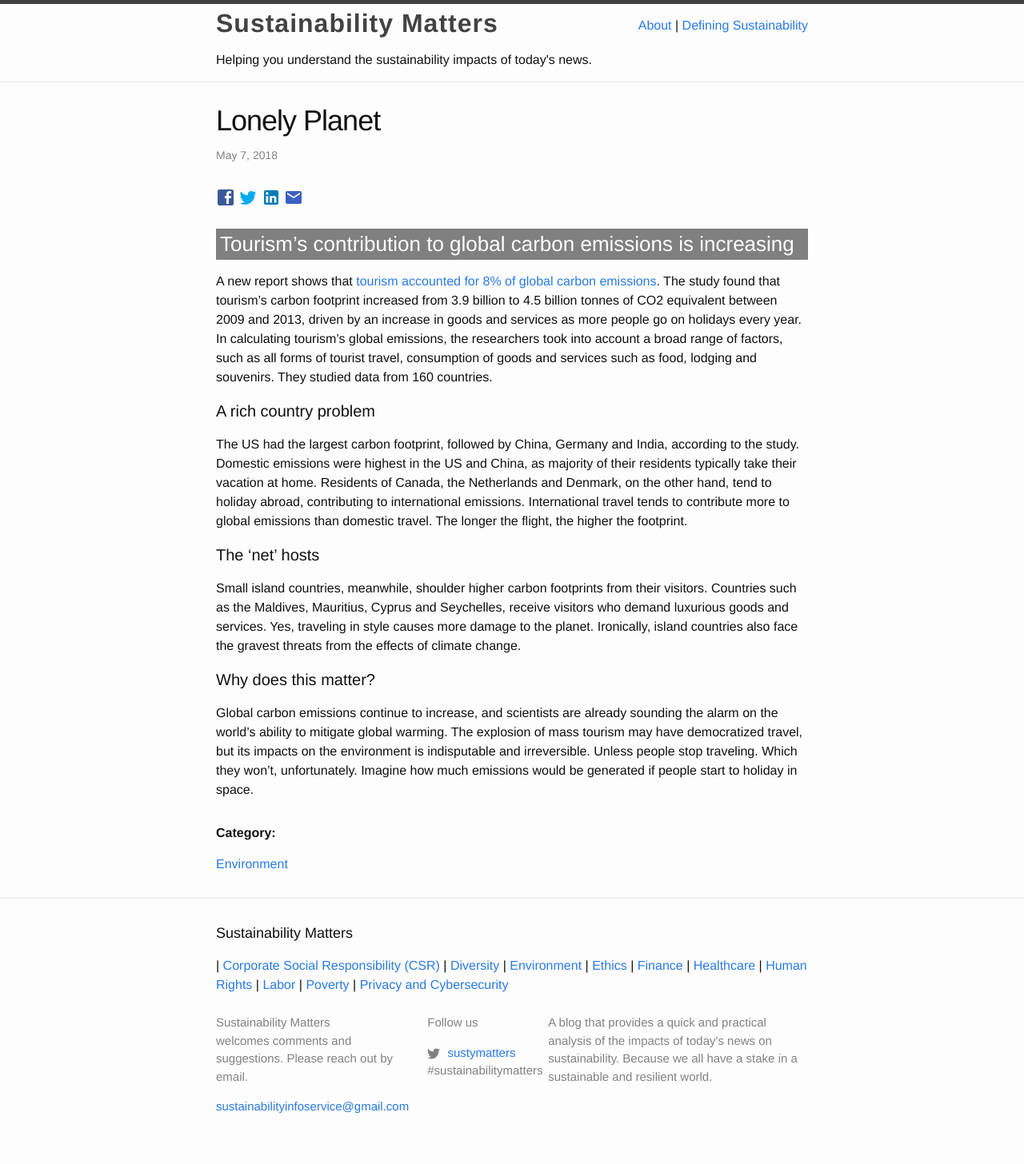
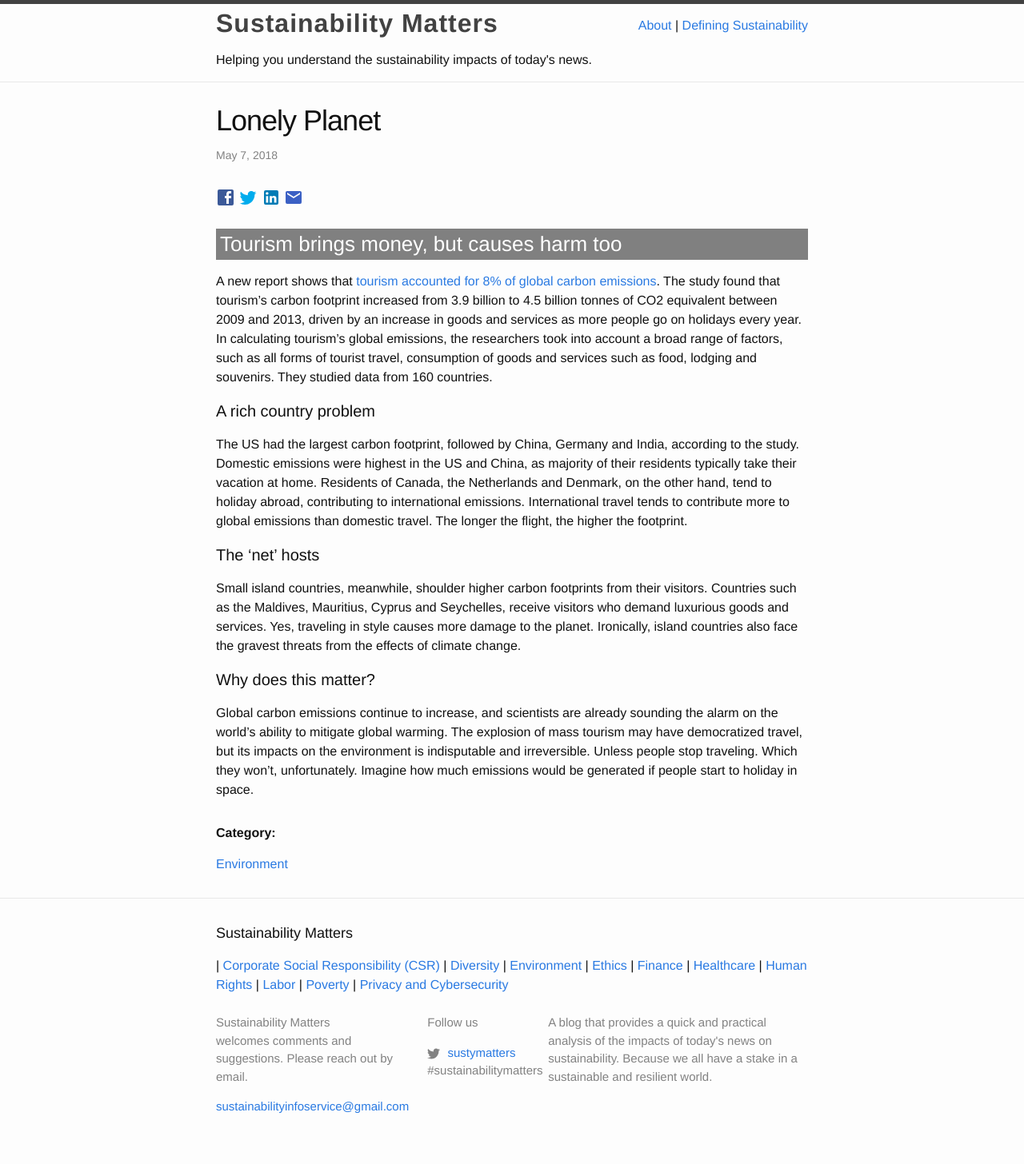
Before and after one commit to Sparkleleuk/Sustainability_Matters, a Jekyll site: the page built from _posts/2018-05-07-tourism.markdown, in a window 1280 px wide. Shown: the whole page at 80% size. Built offline with Jekyll 4.4.1, drawn with Linux system fonts in a browser that asks for light colours.

Commit message:
fix post

```diff
--- a/_posts/2018-05-07-tourism.markdown
+++ b/_posts/2018-05-07-tourism.markdown
@@ -5,7 +5,7 @@ excerpt: "Tourism is now responsible for 8% of global carbon emissions."
 categories: [Environment]
 ---
 
-### Tourism's contribution to global carbon emissions is increasing
+### Tourism brings money, but causes harm too
 
 A new report shows that <a href="https://www.ecowatch.com/tourism-global-greenhouse-gas-2566752788.html" target="_blank">tourism accounted for 8% of global carbon emissions</a>. The study found that tourism's carbon footprint increased from 3.9 billion to 4.5 billion tonnes of CO2 equivalent between 2009 and 2013, driven by an increase in goods and services as more people go on holidays every year. In calculating tourism's global emissions, the researchers took into account a broad range of factors, such as all forms of tourist travel, consumption of goods and services such as food, lodging and souvenirs. They studied data from 160 countries.
 
```
